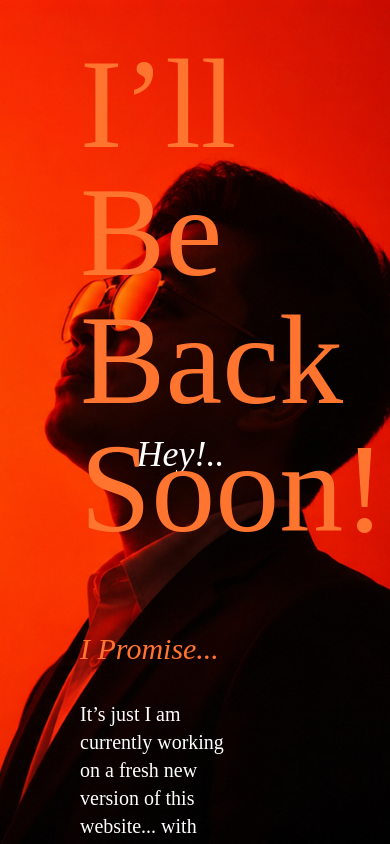
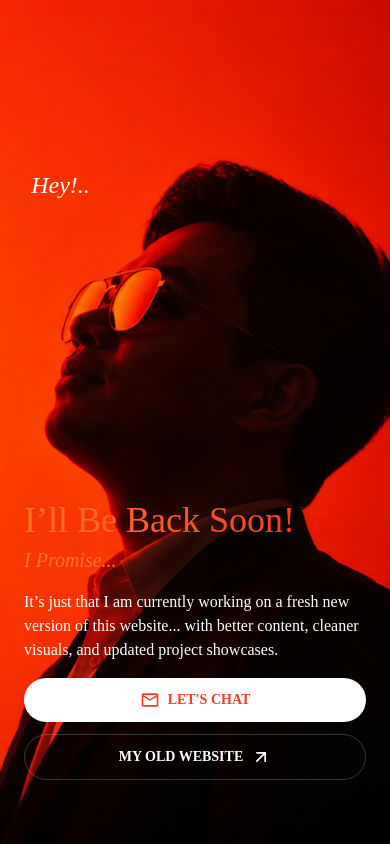
Before and after one commit to KJLEscoto/kinwebb-v3, a Nuxt app: page / in a window 390 px wide. Shown: the top 844 px of the page. Built offline with nearby package versions, Linux system fonts and the light colour scheme.

Commit message:
fixed responsiveness

```diff
--- a/app/components/Maintenance.vue
+++ b/app/components/Maintenance.vue
@@ -1,22 +1,46 @@
 <template>
-  <div class="relative flex items-end justify-start min-h-screen px-20 py-10 overflow-hidden">
+  <div class="relative flex items-end justify-start min-h-screen px-6 py-10 sm:px-10 md:px-16 lg:px-20 overflow-hidden">
     <img src="/images/hero_image.jpg" alt="Hero Image"
       class="w-full object-cover min-h-auto h-screen absolute inset-0 select-none" draggable="false" />
-    <p class="font-secondary italic text-4xl absolute top-[40%] left-[35%]">Hey!..</p>
-    <div class="relative z-10 space-y-5">
-      <h1 class="text-9xl font-tertiary text-secondary">I’ll Be Back Soon! <span
-          class="text-3xl font-secondary italic">I Promise...</span></h1>
-      <p class="w-1/2 text-xl">
-        It’s just I am currently working on a fresh new version of this website... with better content, cleaner visuals,
+    <p
+      class="font-secondary italic text-2xl sm:text-3xl md:text-4xl absolute top-[20%] left-[8%] sm:top-[35%] sm:left-[20%] md:top-[40%] xl:left-[35%]">
+      Hey!..
+    </p>
+    <div class="relative z-10 space-y-4 sm:space-y-5 pb-6 sm:pb-0">
+      <section class="flex items-end flex-wrap md:gap-4 sm:gap-2 gap-0">
+        <h1
+          class="text-4xl sm:text-6xl md:text-7xl lg:text-8xl font-tertiary leading-none! bg-linear-to-r from-secondary to-primary bg-clip-text text-transparent">
+          I’ll Be Back Soon!
+        </h1>
+        <p
+          class="block sm:inline text-xl sm:text-2xl md:text-3xl font-secondary italic mt-2 sm:mt-0 text-nowrap text-secondary">
+          I Promise...
+        </p>
+      </section>
+      <p class="w-full sm:w-3/4 text-base sm:text-lg md:text-xl">
+        It’s just that I am currently working on a fresh new version of this website... with better content, cleaner
+        visuals,
         and updated project showcases.
       </p>
-      <section class="flex items-center gap-3">
-        <button class="rounded-full bg-white px-8 py-3">
-          <p class="font-semibold text-primary">LET'S CHAT</p>
-        </button>
-        <button class="px-8 py-3 border border-white/20 rounded-full">
-          <p class="font-semibold text-white">MY OLD WEBSITE</p>
-        </button>
+      <section class="flex flex-col sm:flex-row items-stretch sm:items-center gap-3">
+        <a href="mailto:kin.webb.1024@gmail.com"
+          class="rounded-full bg-white px-6 sm:px-8 py-3 flex items-center justify-center gap-2 hover:opacity-80 active:scale-95 duration-300">
+          <svg xmlns="http://www.w3.org/2000/svg" class="size-5 sm:size-6 text-primary shrink-0" viewBox="0 0 24 24">
+            <path d="M0 0h24v24H0z" fill="none" />
+            <path fill="currentColor"
+              d="M22 6c0-1.1-.9-2-2-2H4c-1.1 0-2 .9-2 2v12c0 1.1.9 2 2 2h16c1.1 0 2-.9 2-2zm-2 0l-8 5l-8-5zm0 12H4V8l8 5l8-5z" />
+          </svg>
+          <p class="font-semibold text-primary text-sm sm:text-base">LET'S CHAT</p>
+        </a>
+        <a href="https://old-kinwebb.netlify.app/" target="_blank"
+          class="px-6 sm:px-8 py-3 border border-white/20 hover:border-white/60 duration-300 rounded-full flex items-center justify-center gap-2">
+          <p class="font-semibold text-white text-sm sm:text-base">MY OLD WEBSITE</p>
+          <svg xmlns="http://www.w3.org/2000/svg" class="size-5 sm:size-6 text-white shrink-0" viewBox="0 0 24 24">
+            <path d="M0 0h24v24H0z" fill="none" />
+            <path fill="none" stroke="currentColor" stroke-linecap="round" stroke-linejoin="round" stroke-width="2"
+              d="M7 17L17 7M7 7h10v10" />
+          </svg>
+        </a>
       </section>
     </div>
   </div>
```
